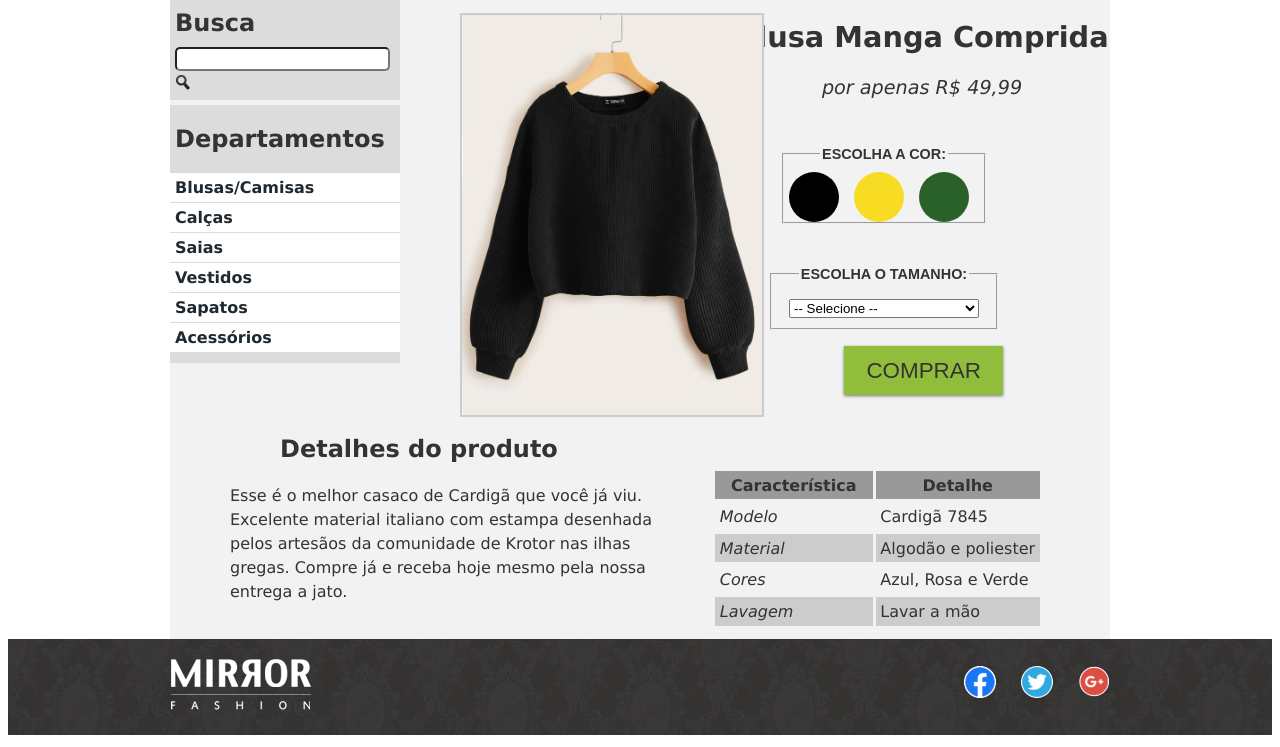
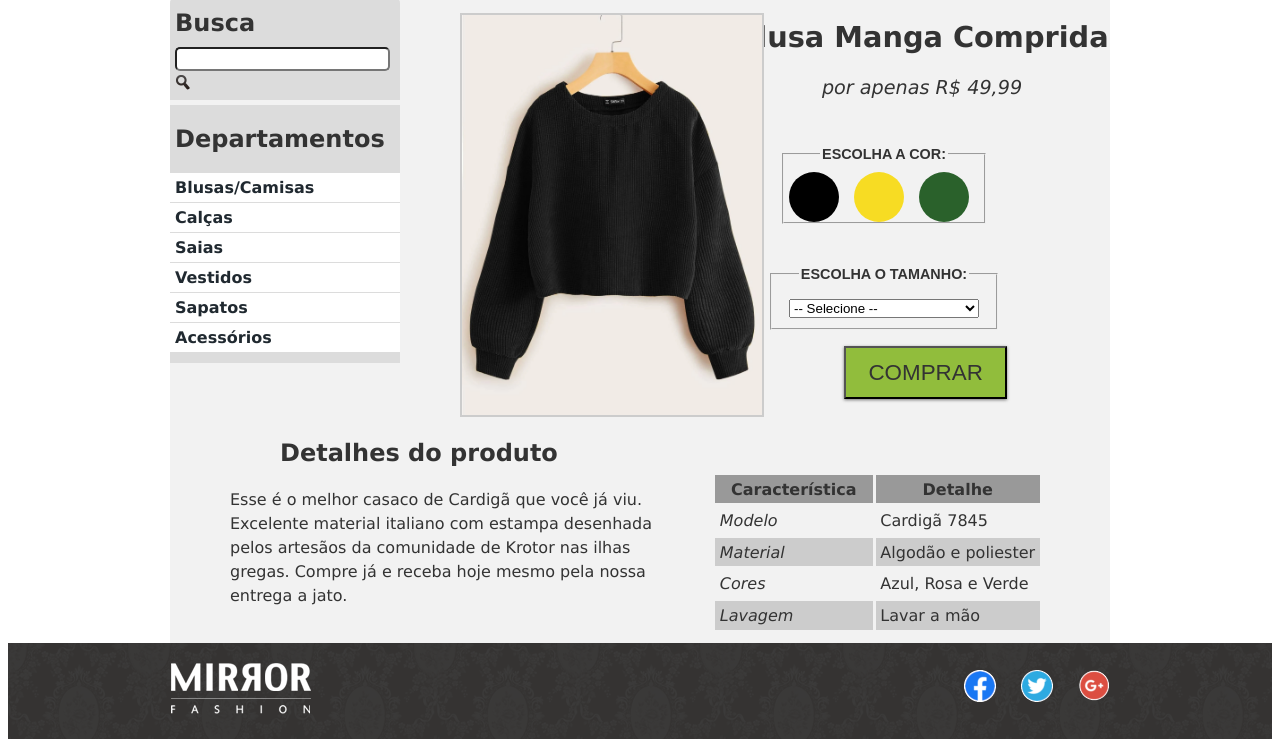
Before and after one commit to lorioliveira/Loja-de-Roupa, a PHP site: page /detalhe_produto.html in a window 1280 px wide. Shown: the part 137-884 px from the top of the page. Run offline with PHP 8.4, Linux system fonts and the light colour scheme.

Commit message:
Atualização do código do 'botão' COMPRAR

```diff
--- a/mirrorfashion/css/detalhe.css
+++ b/mirrorfashion/css/detalhe.css
@@ -321,8 +321,8 @@ max-width:*/
 /*botão de comprar*/
 .comprar {
 	background: #91bd3c;
-	border: none;
-	color: #333;
+	/*border: none;*/
+		color: #333;
 	font-size: 1.4em;
 	text-transform: uppercase;
 	box-shadow: 0 1px 3px #777;
--- a/mirrorfashion/css/detalhe_vestido.css
+++ b/mirrorfashion/css/detalhe_vestido.css
@@ -321,7 +321,7 @@ max-width:*/
 /*botão de comprar*/
 .comprar {
 	background: #91bd3c;
-	border: none;
+	/*border: none;*/
 	color: #333;
 	font-size: 1.4em;
 	text-transform: uppercase;
--- a/mirrorfashion/detalhe_produto.html
+++ b/mirrorfashion/detalhe_produto.html
@@ -105,6 +105,7 @@
 						material italiano com estampa desenhada pelos artesãos da
 						comunidade de Krotor nas ilhas gregas. Compre já e receba hoje
 						mesmo pela nossa entrega a jato.</p>
+
 						<!-- TABELA -->
 
 						<table>
```
